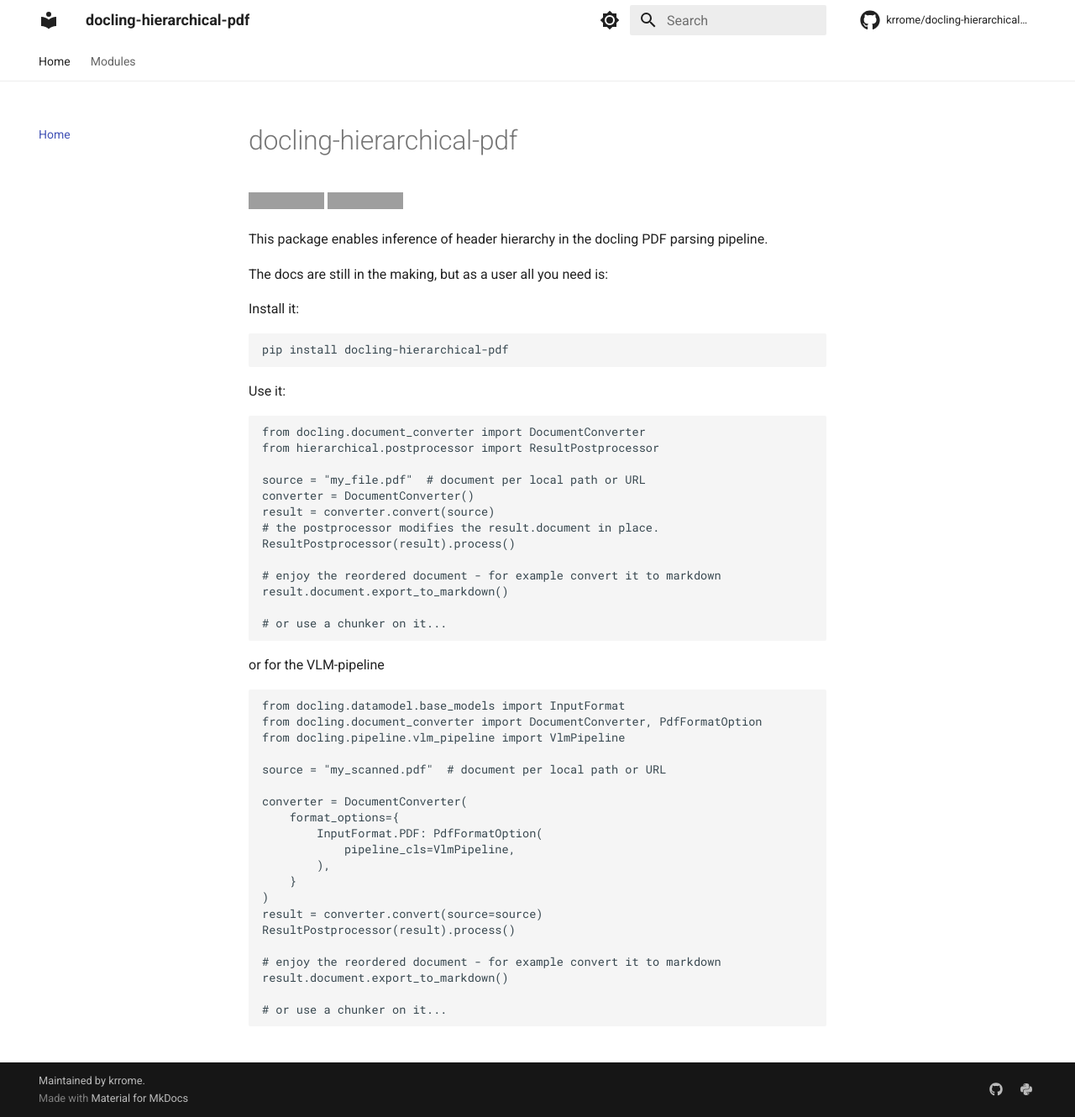
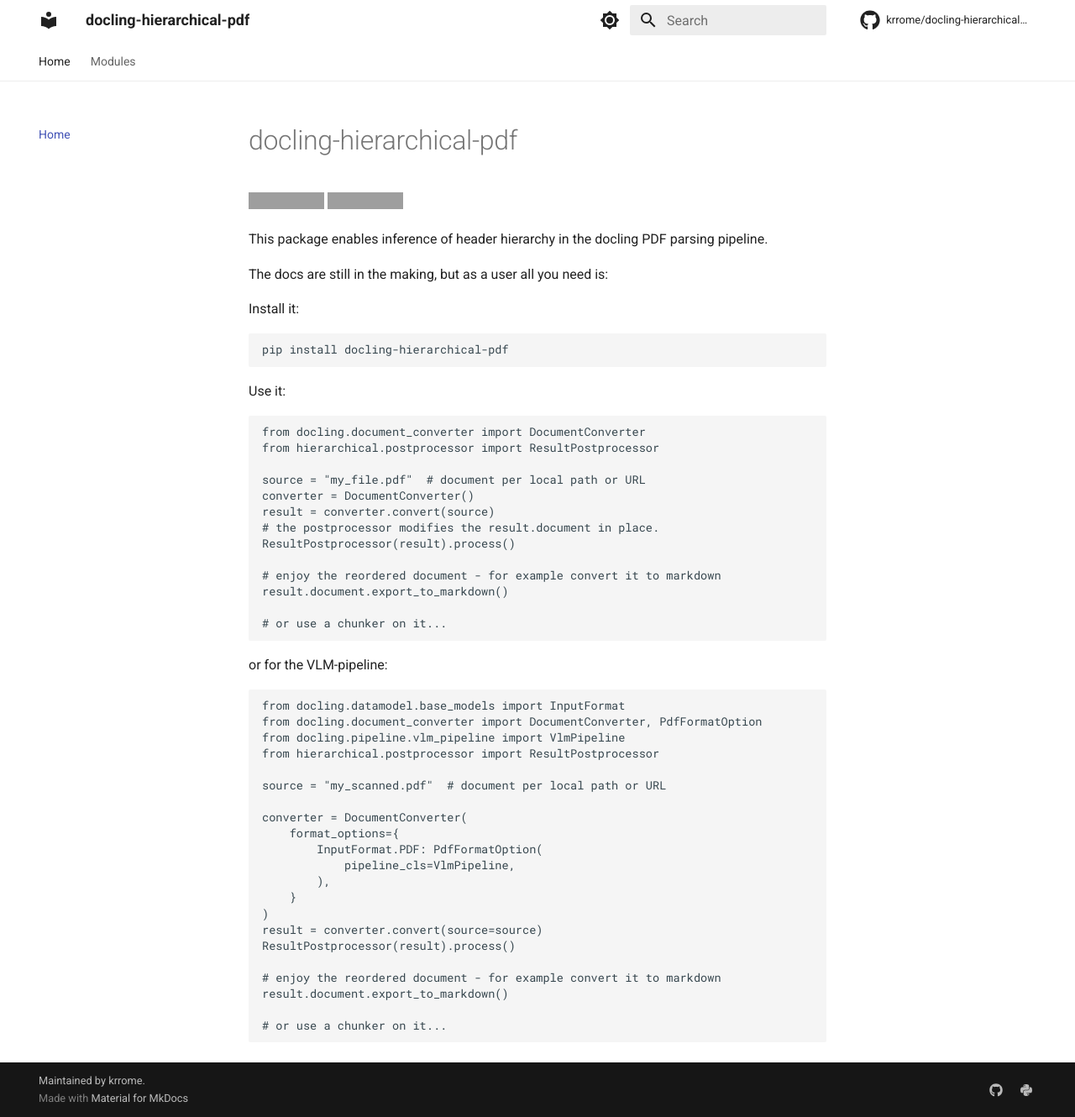
Before and after one commit to krrome/docling-hierarchical-pdf, an MkDocs documentation site: the page built from docs/index.md, in a window 1280 px wide and 1330 px high. Shown: the whole window at 84% size. Built offline with MkDocs 1.6.1 and Material for MkDocs 9.7.7, drawn with Linux system fonts in a browser that asks for light colours; comment, search, counter and statistics services are not loaded; grey boxes are pictures that could not be loaded.

````diff
--- a/docs/index.md
+++ b/docs/index.md
@@ -29,12 +29,13 @@ result.document.export_to_markdown()
 # or use a chunker on it...
 ```
 
-or for the VLM-pipeline
+or for the VLM-pipeline:
 
 ```python
 from docling.datamodel.base_models import InputFormat
 from docling.document_converter import DocumentConverter, PdfFormatOption
 from docling.pipeline.vlm_pipeline import VlmPipeline
+from hierarchical.postprocessor import ResultPostprocessor
 
 source = "my_scanned.pdf"  # document per local path or URL
 
````
Also changed, not shown: README.md (+1 -0 lines).
